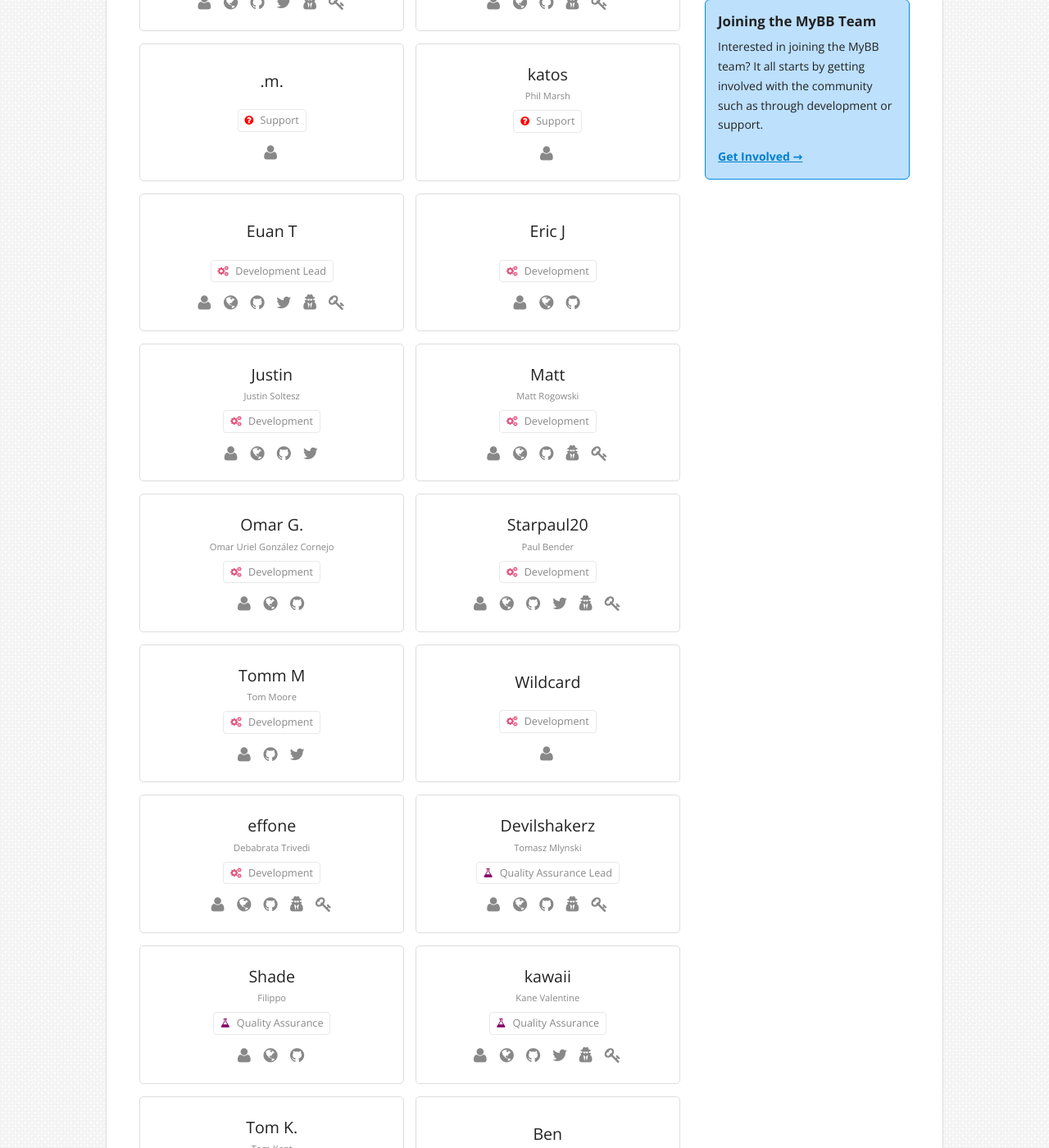
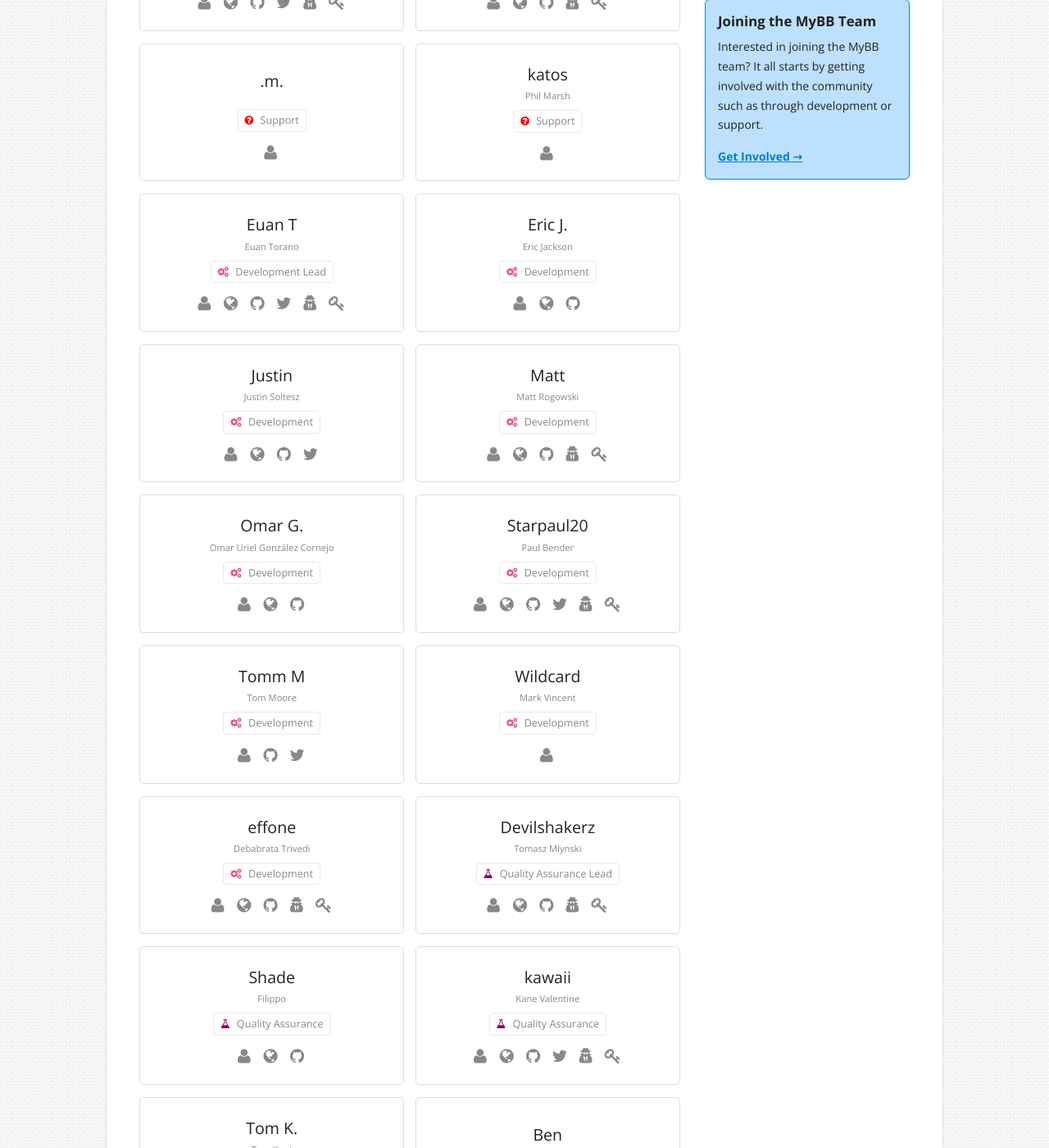
Before and after one commit to mybb/mybb.com, a Jekyll site: the page built from about/team.html, in a window 1280 px wide and 1400 px high, scrolled down 598 px. Shown: the whole window at 82% size. Built offline with Jekyll 4.4.1, drawn with Linux system fonts in a browser that asks for light colours; nearby versions of some CDN libraries.

Commit message:
Update team_development.yml

```diff
--- a/_data/team_development.yml
+++ b/_data/team_development.yml
@@ -1,5 +1,6 @@
 - username: "Euan T"
   uid: 21114
+  name: "Euan Torano"
   website: "http://mybbstuff.com"
   twitter: "euantor"
   github: "euantorano"
@@ -36,9 +37,11 @@
   pgp_fingerprint: "79D4 5D23 079A F220 2312 E4AA 90B3 F250 C1BF 7C81"
   pgp_link: "https://keybase.io/mattrogowski/key.asc"
 - username: "Wildcard"
+  name: "Mark Vincent"
   uid: 55383
-- username: "Eric J"
+- username: "Eric J."
   uid: 13376
+  name: "Eric Jackson"
   github: "Eric-Jackson"
   website: "http://digitalrelativity.com"
 - username: "effone"
```
